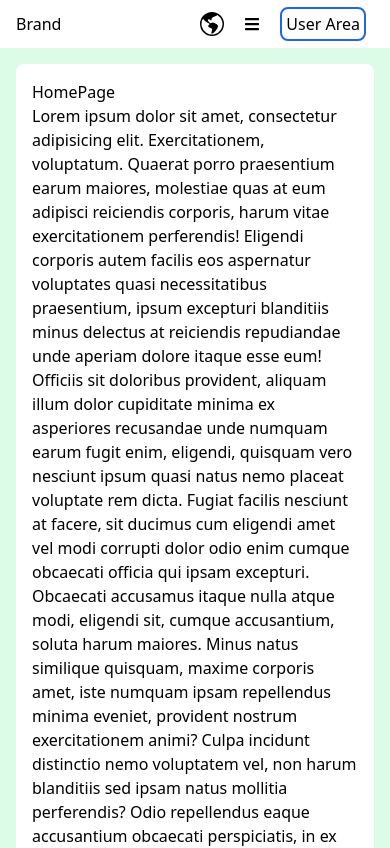
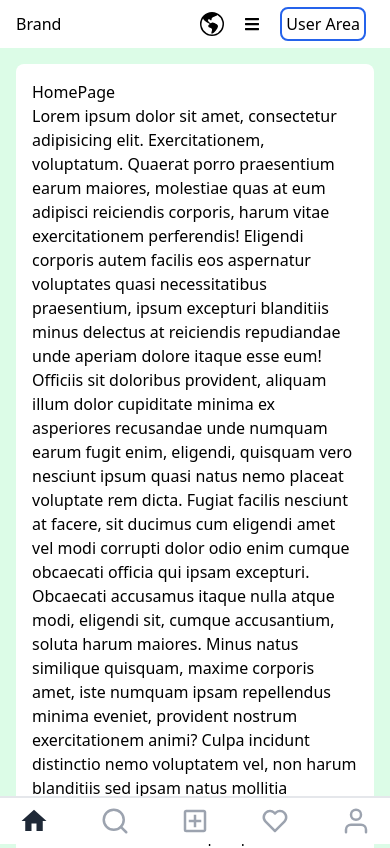
Before and after one commit to mohammad-taheri1/nextjs-tailwind-sandbox, a Next.js app: page / in a window 390 px wide. Shown: the top 848 px of the page. Built offline with nearby package versions, Linux system fonts and the light colour scheme.

Commit message:
feat: Add Instagram Navigation Buttons

```diff
--- a/components/layout/MainLayout.jsx
+++ b/components/layout/MainLayout.jsx
@@ -5,6 +5,7 @@ import MainHeader from "./leyout-sections/MainHeader";
 
 import { MenuContext } from "@/context/MenuContext";
 import MainSidebar from "./leyout-sections/MainSidebar";
+import MobileButtonNavigation from "./leyout-sections/MobileButtonNavigation";
 
 const MainLayout = ({ children }) => {
    const { open } = useContext(MenuContext);
@@ -16,6 +17,7 @@ const MainLayout = ({ children }) => {
             <MainHeader />
             <main className="lg:ml-[280px]">{children}</main>
          </div>
+         <MobileButtonNavigation />
       </div>
    );
 };
--- /dev/null
+++ b/components/layout/leyout-sections/MobileButtonNavigation.jsx
@@ -0,0 +1,42 @@
+import React from 'react';
+import { usePathname } from 'next/navigation';
+
+// icons
+import { BiHeart } from 'react-icons/bi';
+import { FiSearch, FiUser } from 'react-icons/fi';
+import { MdHome, MdOutlineAddBox } from 'react-icons/md';
+import Link from 'next/link';
+
+const navButtonsList = [
+  { id: 1, label: 'Home', icon: <MdHome />, path: '/' },
+  { id: 2, label: 'Search', icon: <FiSearch />, path: '/search' },
+  { id: 3, label: 'Add', icon: <MdOutlineAddBox />, path: '/add' },
+  { id: 4, label: 'Favorites', icon: <BiHeart />, path: '/favorites' },
+  { id: 5, label: 'User Area', icon: <FiUser />, path: '/users' },
+];
+
+const MobileButtonNavigation = () => {
+  const path = usePathname();
+
+  console.log({ path });
+
+  return (
+    <div className='fixed bottom-0 left-0 right-0 w-full h-12 bg-white sm:hidden'>
+      <div className='flex justify-around items-center h-12 gap-x-3 border-t-2 border-t-gray-200'>
+        {navButtonsList.map((item) => (
+          <Link
+            key={item.id}
+            href={item.path}
+            className={`text-3xl ${
+              path === item.path ? 'text-gray-800' : 'text-gray-400'
+            }`}
+          >
+            {item.icon}
+          </Link>
+        ))}
+      </div>
+    </div>
+  );
+};
+
+export default MobileButtonNavigation;
```
Also changed, not shown: 1 other file (tests, documents, lock files or other folders).
